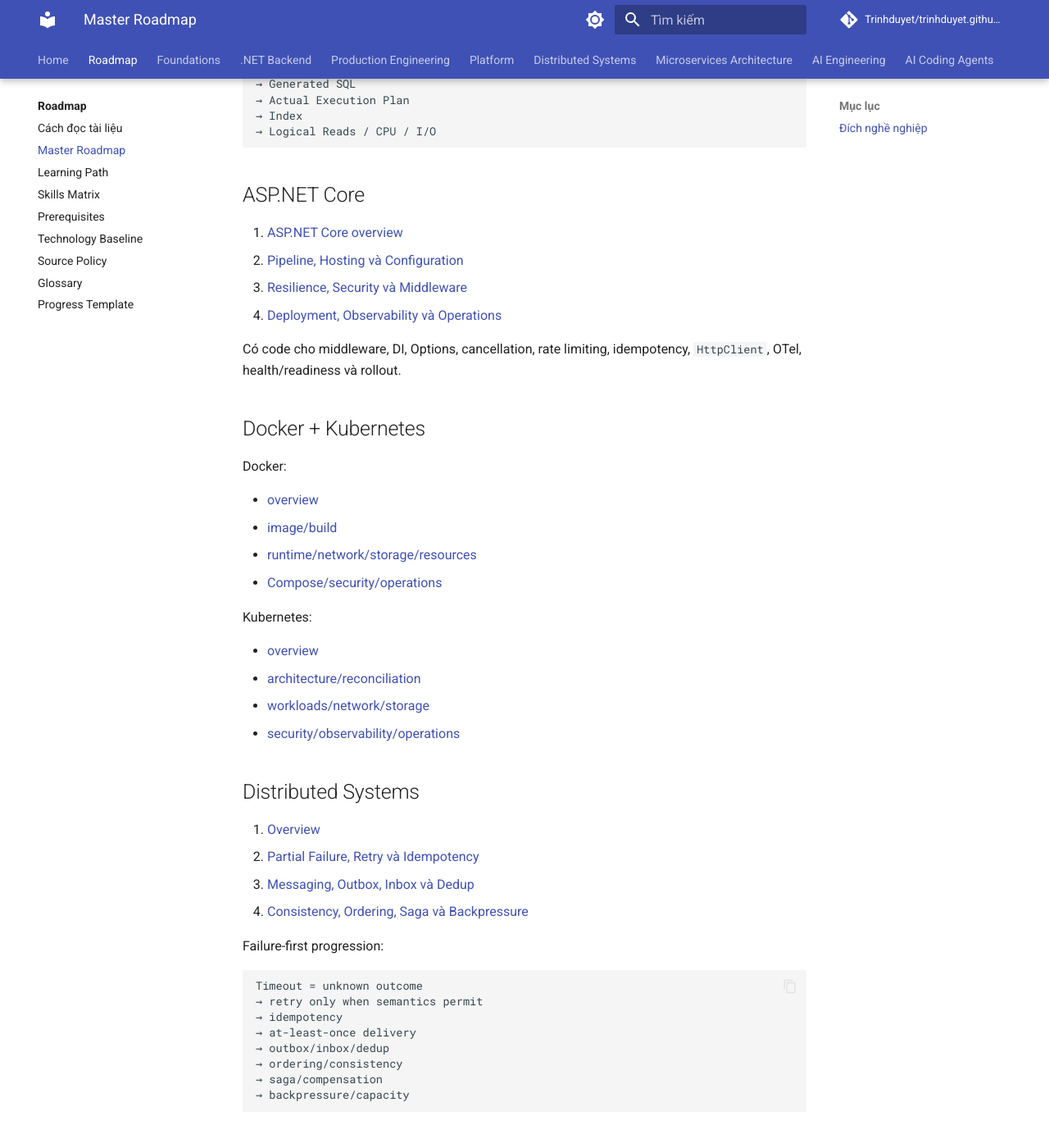
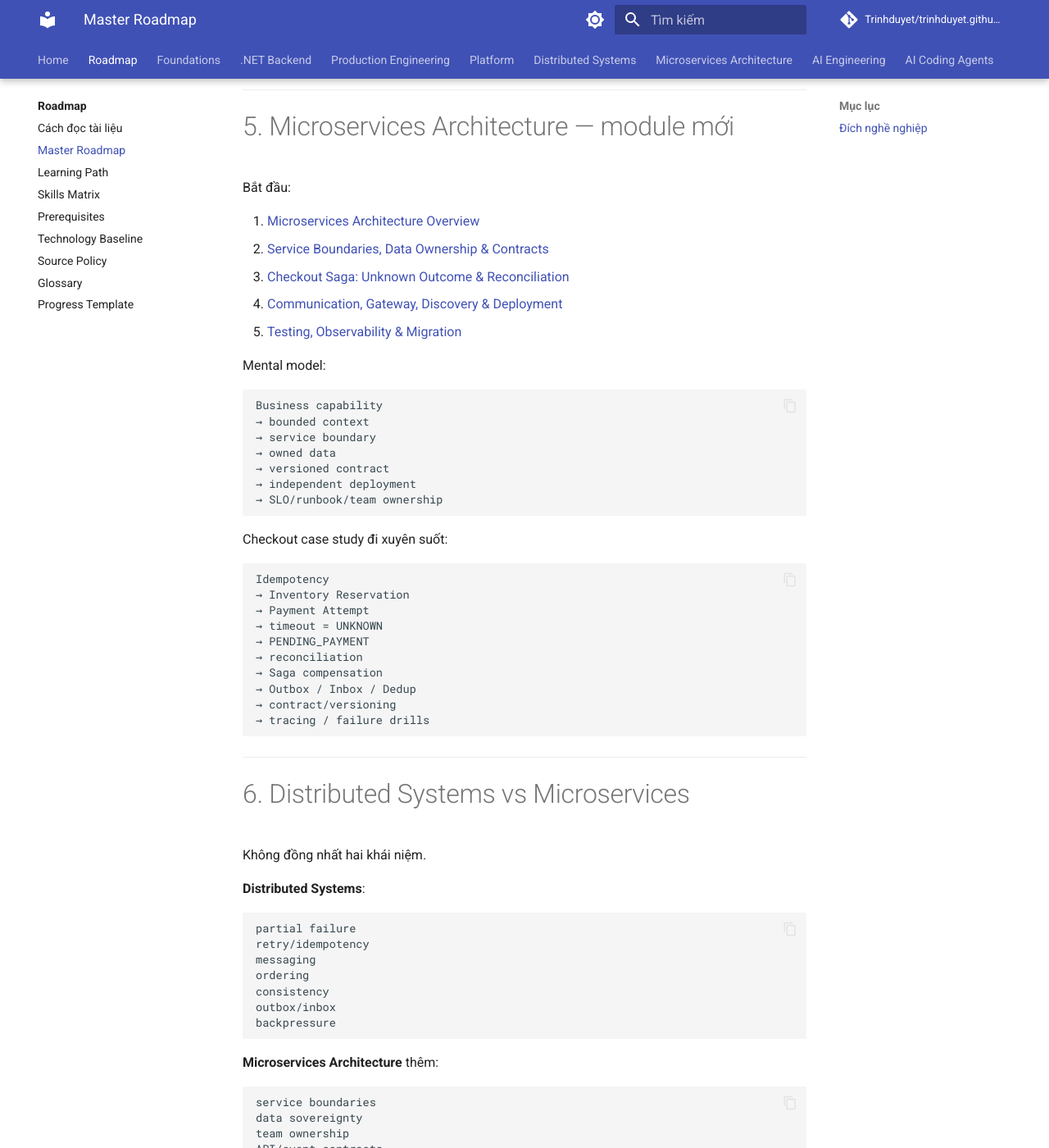
Before and after one commit to Trinhduyet/trinhduyet.github.io, an MkDocs documentation site: the page built from docs/00-roadmap/master-roadmap.md, in a window 1280 px wide and 1400 px high, scrolled down 5060 px. Shown: the whole window at 82% size. Built offline with MkDocs 1.6.1 and Material for MkDocs 9.7.7, drawn with Linux system fonts in a browser that asks for light colours; comment, search, counter and statistics services are not loaded; some of the changed text lies outside the part shown.

Commit message:
docs: insert microservices architecture into master roadmap

````diff
--- a/docs/00-roadmap/master-roadmap.md
+++ b/docs/00-roadmap/master-roadmap.md
@@ -20,7 +20,7 @@
 Architecture decision
 ```
 
-Đích đến là **AI-enabled Software Architect** có thể thiết kế và review hệ thống .NET + distributed systems + AI bằng evidence, không bằng tên pattern.
+Đích đến là **AI-enabled Software Architect** có thể thiết kế và review hệ thống .NET + distributed systems + microservices + AI bằng evidence, không bằng tên pattern.
 
 ---
 
@@ -32,11 +32,13 @@
     B --> P[Production Engineering\nTesting · Security · Performance]
     P --> PL[Platform\nDocker · DevOps · Cloud · Kubernetes]
     PL --> D[Distributed Systems\nFailure · Messaging · Consistency]
+    D --> M[Microservices Architecture\nBoundaries · Data · Contracts · Deployment]
     B --> AI[AI Engineering\nLLM · Tools · RAG · Evals]
     D --> AI
+    M --> SD[System Design]
+    D --> SD
     AI --> CA[AI Coding Agents\nContext · MCP · Tests · PR]
     AI --> BA[Business AI Agents\nTools · Workflows · HITL]
-    D --> SD[System Design]
     CA --> SD
     BA --> SD
     SD --> A[Software / AI Architecture]
@@ -75,9 +77,9 @@
 | 13 DevOps/IaC | CI/CD, artifacts, Terraform, safe delivery | P1 | Structure v1; deep rewrite pending |
 | 14 Cloud | compute/network/data/identity/regions/DR/cost | P1 | Structure v1; deep rewrite pending |
 | **15 Kubernetes** | reconciliation, workloads/network/storage/security | **P1** | **Code-first deep rewrite v1: 3 guides** |
-| 16 Observability | logs, metrics, traces, OTel, SLI/SLO | P0/P1 | Foundation covered in ASP.NET/K8s; dedicated module planned |
+| 16 Observability | logs, metrics, traces, OTel, SLI/SLO | P0/P1 | Foundation integrated; dedicated module planned |
 | **17 Distributed Systems** | partial failure, messaging, consistency | **P0** | **Code-first v1: 4 guides + references** |
-| 18 Data Engineering | ingestion, CDC, batch/stream, lineage | P2 | Planned |
+| **18 Microservices Architecture** | boundaries, data ownership, contracts, Saga, deployment/migration | **P0/P1** | **Code-first v1: 4 guides + references** |
 | **19 AI Engineering** | provider abstraction, structured output, tools, eval | **P0** | **Code-first v1: 3 guides** |
 | 20 RAG | full ingestion/retrieval lifecycle, ACL, deletion/versioning | P0 | Foundation covered in 19; dedicated module planned |
 | 21 Business AI Agents/MCP | tools, workflow, state, HITL, authorization | P0 | Planned — advanced-first |
@@ -87,99 +89,139 @@
 | 24 System Design | requirements, capacity, distributed + AI design | P0 | Planned |
 | 25 Software Architecture | boundaries, styles, evolution, migration | P0 | Planned |
 | 26 Architecture Docs | C4, ADR, RFC, threat/failure/runbook | P1 | Planned |
+| 27 Data Engineering | ingestion, CDC, batch/stream, lineage | P2 | Planned / selective |
 
-`Code-first v1` nghĩa tài liệu đã có code/config, production reasoning và failure experiment. **Learner evidence vẫn phải tự chạy**; documentation status không đồng nghĩa người học đã đạt skill level.
+`Code-first v1` nghĩa tài liệu đã có code/config, production reasoning và failure experiment. Learner evidence vẫn phải tự chạy.
 
 ---
 
-# 4. Các module nên đọc ngay
-
-## SQL
-
-1. [SQL overview](../05-sql/README.md)
-2. [Transactions, Isolation và Concurrency](../05-sql/transactions-isolation-and-concurrency.md)
-3. [Indexes, Execution Plans và Operations](../05-sql/indexes-execution-plans-and-operations.md)
-4. [EF Core → SQL → Execution Plan](../05-sql/ef-core-query-shape-and-sql.md)
-
-Chuỗi bắt buộc:
+# 4. Core path nên học ngay
 
 ```text
-LINQ
-→ Generated SQL
-→ Actual Execution Plan
-→ Index
-→ Logical Reads / CPU / I/O
+C# / .NET
+→ Backend
+→ SQL
+→ API Design
+→ ASP.NET Core
+→ Docker
+→ Kubernetes
+→ Distributed Systems
+→ Microservices Architecture
+→ System Design
+→ Software Architecture
 ```
 
-## ASP.NET Core
-
-1. [ASP.NET Core overview](../07-aspnet-core/README.md)
-2. [Pipeline, Hosting và Configuration](../07-aspnet-core/pipeline-hosting-and-configuration.md)
-3. [Resilience, Security và Middleware](../07-aspnet-core/resilience-security-and-middleware.md)
-4. [Deployment, Observability và Operations](../07-aspnet-core/deployment-observability-and-operations.md)
-
-Có code cho middleware, DI, Options, cancellation, rate limiting, idempotency, `HttpClient`, OTel, health/readiness và rollout.
-
-## Docker + Kubernetes
-
-Docker:
-
-- [overview](../12-docker/README.md)
-- [image/build](../12-docker/images-builds-and-reproducibility.md)
-- [runtime/network/storage/resources](../12-docker/runtime-networking-storage-and-resources.md)
-- [Compose/security/operations](../12-docker/docker-security-compose-and-operations.md)
-
-Kubernetes:
-
-- [overview](../15-kubernetes/README.md)
-- [architecture/reconciliation](../15-kubernetes/cluster-architecture-and-reconciliation.md)
-- [workloads/network/storage](../15-kubernetes/workloads-networking-and-storage.md)
-- [security/observability/operations](../15-kubernetes/kubernetes-security-observability-and-operations.md)
-
-## Distributed Systems
-
-1. [Overview](../17-distributed-systems/README.md)
-2. [Partial Failure, Retry và Idempotency](../17-distributed-systems/partial-failure-timeouts-retries-and-idempotency.md)
-3. [Messaging, Outbox, Inbox và Dedup](../17-distributed-systems/messaging-outbox-inbox-and-dedup.md)
-4. [Consistency, Ordering, Saga và Backpressure](../17-distributed-systems/consistency-ordering-saga-and-backpressure.md)
-
-Failure-first progression:
+AI chạy song song sau khi backend/distributed foundation đủ chắc:
 
 ```text
-Timeout = unknown outcome
-→ retry only when semantics permit
-→ idempotency
-→ at-least-once delivery
-→ outbox/inbox/dedup
-→ ordering/consistency
-→ saga/compensation
-→ backpressure/capacity
+AI Engineering
+→ RAG
+→ Agents / MCP
+→ AI Security
+→ GenAIOps
 ```
-
-## AI Engineering
-
-1. [AI Engineering cho .NET](../19-ai-engineering/README.md)
-2. [Structured Output và Tool Calling](../19-ai-engineering/structured-output-and-tool-calling.md)
-3. [RAG, Evaluation và Observability](../19-ai-engineering/rag-evaluation-and-observability.md)
-
-## AI Coding Agents
-
-1. [AI Coding Agents](../21-ai-coding-agents/README.md)
-2. [Repository Context, Instructions và MCP](../21-ai-coding-agents/repository-context-mcp-and-instructions.md)
-3. [Safe Agentic Coding Workflow](../21-ai-coding-agents/safe-agentic-coding-workflow.md)
 
 ---
 
-# 5. Code/readability quality gate
+# 5. Microservices Architecture — module mới
+
+Bắt đầu:
+
+1. [Microservices Architecture Overview](../18-microservices-architecture/README.md)
+2. [Service Boundaries, Data Ownership & Contracts](../18-microservices-architecture/service-boundaries-data-ownership-and-contracts.md)
+3. [Checkout Saga: Unknown Outcome & Reconciliation](../18-microservices-architecture/checkout-saga-unknown-outcome-and-reconciliation.md)
+4. [Communication, Gateway, Discovery & Deployment](../18-microservices-architecture/communication-gateway-discovery-and-deployment.md)
+5. [Testing, Observability & Migration](../18-microservices-architecture/testing-observability-and-migration.md)
+
+Mental model:
+
+```text
+Business capability
+→ bounded context
+→ service boundary
+→ owned data
+→ versioned contract
+→ independent deployment
+→ SLO/runbook/team ownership
+```
+
+Checkout case study đi xuyên suốt:
+
+```text
+Idempotency
+→ Inventory Reservation
+→ Payment Attempt
+→ timeout = UNKNOWN
+→ PENDING_PAYMENT
+→ reconciliation
+→ Saga compensation
+→ Outbox / Inbox / Dedup
+→ contract/versioning
+→ tracing / failure drills
+```
+
+---
+
+# 6. Distributed Systems vs Microservices
+
+Không đồng nhất hai khái niệm.
+
+**Distributed Systems**:
+
+```text
+partial failure
+retry/idempotency
+messaging
+ordering
+consistency
+outbox/inbox
+backpressure
+```
+
+**Microservices Architecture** thêm:
+
+```text
+service boundaries
+data sovereignty
+team ownership
+API/event contracts
+API gateway/BFF
+service discovery
+independent deployment
+migration from modular monolith
+```
+
+Microservices sử dụng kiến thức Distributed Systems; vì vậy Module 17 là prerequisite của Module 18.
+
+---
+
+# 7. Architecture progression
+
+Không nhảy từ CRUD thẳng sang microservices.
+
+```text
+Monolith
+→ Well-structured Monolith
+→ Modular Monolith
+→ Event-driven integration
+→ Distributed Systems competence
+→ Microservices when justified
+```
+
+Microservices không phải default “production architecture”. Nếu team/domain/scale chưa tạo pressure, Modular Monolith thường đơn giản hơn và rẻ hơn để vận hành.
+
+---
+
+# 8. Code/readability quality gate
 
 Một chapter P0/P1 implementation-heavy phải có, khi phù hợp:
 
 ```text
 Hiểu trong 5 phút
 + mental model
-+ minimal runnable code/config
-+ production-oriented example
-+ broken/failure example
++ runnable code/config
++ production example
++ failure experiment
 + command/test để verify
 + security/performance/observability
 + architect trade-offs
@@ -201,77 +243,27 @@
 
 ---
 
-# 6. Foundation scope
-
-## .NET Backend
-
-- C# type system, collections, LINQ, exceptions, `IDisposable`.
-- `Task`, `async/await`, cancellation, ThreadPool, GC.
-- Generic Host, DI, configuration, logging.
-- HTTP request lifecycle, AuthN/AuthZ, validation.
-- pagination/idempotency/rate limiting/cache/background work.
-- SQL Server transactions/indexes/plans + EF query shape.
-- API contract/evolution.
-
-## Platform
-
-- testing/code review/security/performance;
-- Redis;
-- Docker;
-- CI/CD/Terraform/cloud;
-- Kubernetes;
-- observability/SLO.
-
-## Distributed Systems
-
-- timeout/retry/backoff/jitter;
-- circuit breaker/bulkhead;
-- idempotency/dedup/order;
-- queue/pub-sub/backpressure/DLQ;
-- outbox/inbox/saga;
-- eventual consistency/recovery.
-
-## Production AI
-
-- provider/model abstraction;
-- structured output;
-- RAG;
-- tool calling;
-- evaluation/regression;
-- AI observability/cost;
-- AI/tool security;
-- business agents + coding agents.
-
-## Architecture
-
-- requirements/NFR/capacity;
-- modular monolith before microservices;
-- data/security/deployment/migration architecture;
-- C4/ADR/RFC/threat model/runbook.
-
----
-
-# 7. Project spine
+# 9. Project spine
 
 | Project | Trọng tâm | Evidence |
 | --- | --- | --- |
 | 01 Async File Processor | I/O, Channels, cancellation, concurrency | failure tests + resource measurement |
 | 02 Order Management | ASP.NET Core, SQL, EF, API/security | contract + data model + tests |
 | 03 Production Backend | Redis, Docker, workers, observability, CI | SLO + load report + runbook |
-| 04 Distributed Notifications | broker, outbox, dedup, DLQ, K8s | ADR + outage/replay drills |
+| **04 Distributed Checkout / Notifications** | broker, outbox, dedup, Saga, microservice boundaries | ADR + outage/replay/reconciliation drills |
 | 05 Enterprise RAG | ingestion, ACL, retrieval, deletion, eval | lineage + eval + threat model |
 | 06 Production Agent Platform | tools, MCP, workflow, approval, audit | trust boundary + red-team gates |
 | 07 High-scale AI System Design | multi-region/provider | C4 + capacity + cost + DR + migration |
 
 ---
 
-# 8. Definition of Done
+# 10. Definition of Done
 
 Evidence tốt:
 
 ```text
 code chạy
-unit/integration test
+unit/integration/contract test
 execution plan
 trace
 load/eval report
@@ -284,7 +276,7 @@
 
 ## Verification metadata
 
-- Verified: 2026-08-12
-- Scope discovery: https://roadmap.sh/roadmaps/
+- Verified: 2026-08-13
+- Microservices sources: Microsoft Learn / Azure Architecture Center
 - Technology baseline: [technology-baseline.md](technology-baseline.md)
 - Source policy: [source-policy.md](source-policy.md)
````
